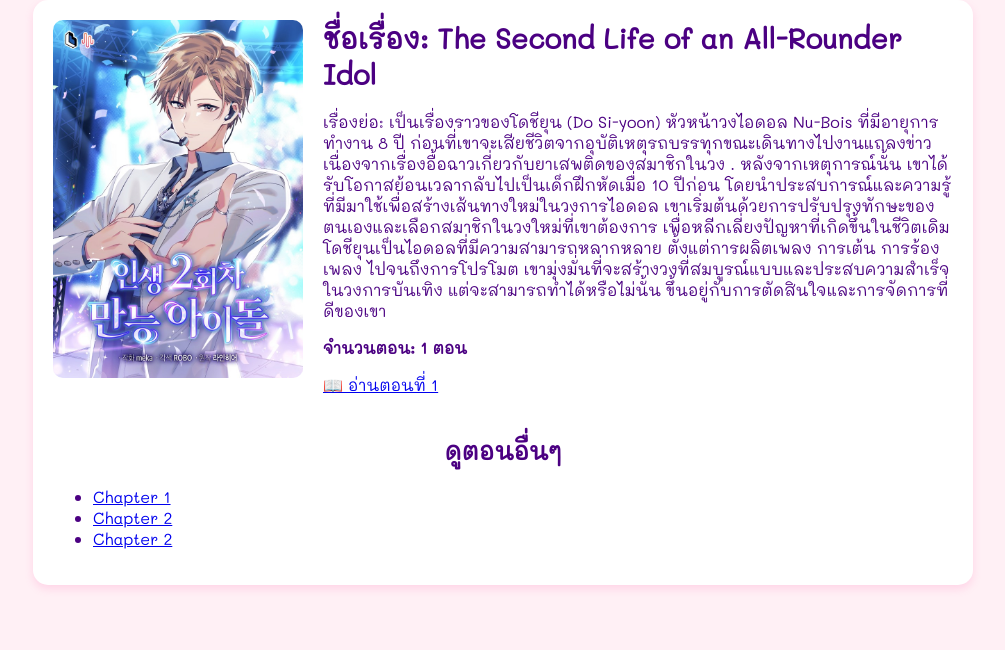
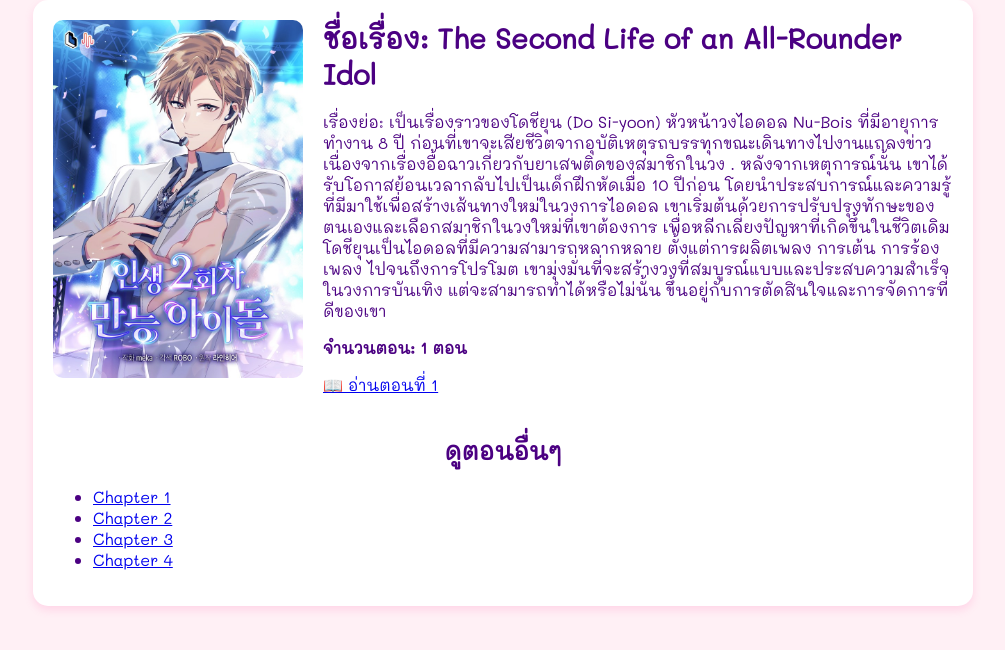
Before and after one commit to giffye33n/Giffmanga, a plain HTML site: page index.html in a window 1280 px wide. Shown: the whole page, without its empty margins (137-1142 px from the left). Drawn offline with Linux system fonts and the light colour scheme.

Commit message:
Update index.html

```diff
--- a/index.html
+++ b/index.html
@@ -25,7 +25,8 @@
     <ul class="chapter-list">
       <li><a href="chapter1.html">Chapter 1</a></li>
       <li><a href="chapter2.html">Chapter 2</a></li>
-      <li><a href="chapter3.html">Chapter 2</a></li>
+      <li><a href="chapter3.html">Chapter 3</a></li>
+      <li><a href="chapter4.html">Chapter 4</a></li>
       <!-- เพิ่มลิงก์ตอนอื่นๆ ตรงนี้ -->
     </ul>
   </div>
```
